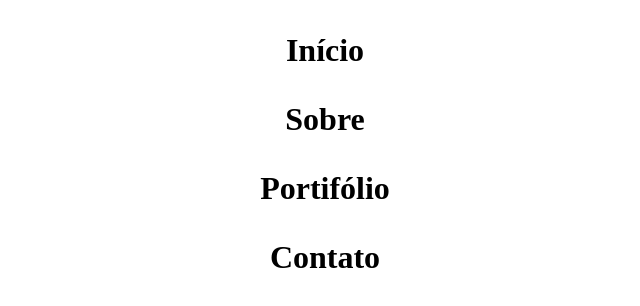
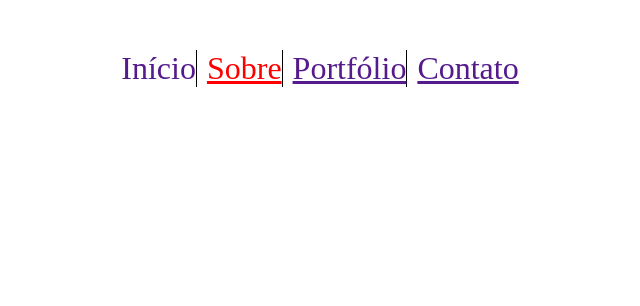
Before and after one commit to TheS1lentKiller/FinalProject-WebDevelopment, a plain HTML site: page Q05/index.html in a window 1280 px wide. Shown: the whole page, without its empty margins (315-955 px from the left). Drawn offline with Linux system fonts and the light colour scheme.

Commit message:
Projeto finalizado.

```diff
--- a/Q05/index.html
+++ b/Q05/index.html
@@ -2,18 +2,19 @@
 <html lang="pt-br">
     <head>
         <meta charset="UTF-8">
-        <link rel="stylesheet" type="text/css" href="">
+        <link rel="stylesheet" type="text/css" href="style.css">
         <script src="script.js"></script>
         <title>Questão 5</title>
     </head>
     <body>
         <center>
-            <h1>
-                <p id="state1">Início</p>
-                <p id="state2">Sobre</p>
-                <p id="state3">Portifólio</p>
-                <p id="state4">Contato</p>
-            </h1>
+            <div class="geral">
+
+                <a href="" id="state1">Início</a>
+                <a href="" id="state2">Sobre</a>
+                <a href="" id="state3">Portfólio</a>
+                <a href="" id="state4">Contato</a>
+            </div>
         </center>
     </body>
 </html>
--- a/Q05/style.css
+++ b/Q05/style.css
@@ -1,16 +1,58 @@
-#state1:link{
-    text-decoration: underline;
+#state1{
+    border-width: 0px;
+    border-right-width: 1px;
+    border-style: solid;
+    border-color: black;
+    float: left;
+    margin-right: 10px;
+
 }
 
-#stat2:visited{
-    text-decoration: overline;
+#state2{
+    border-width: 0px;
+    border-right-width: 1px;
+    border-style: solid;
+    border-color: black;
+    float: left;
+    margin-right: 10px;
+}
+
+#state3{
+    border-width: 0px;
+    border-right-width: 1px;
+    border-style: solid;
+    border-color: black;
+    float: left;
+    margin-right: 10px;
+}
+
+#state4{
+    border-width: 0px;
+    border-style: solid;
+    border-color: black;
+    float: left;
+    margin-right: 10px;
+}
+
+#state1:link{
+    color: black;
+    text-decoration: none;
+}
+
+#state2:visited{
+    color: red;
 }
 
 #state3:hover{
-    text-decoration: underline overline;
-    color: red;
+    color: green;
 }
 
 #state4:active{
-    text-decoration: line-through;
+    color: goldenrod;
 }
+
+.geral{
+    display: table;
+    margin-top: 50px;
+    font-size: xx-large;
+}
```
Also changed, not shown: Q10/script.js (line endings or trailing spaces).
